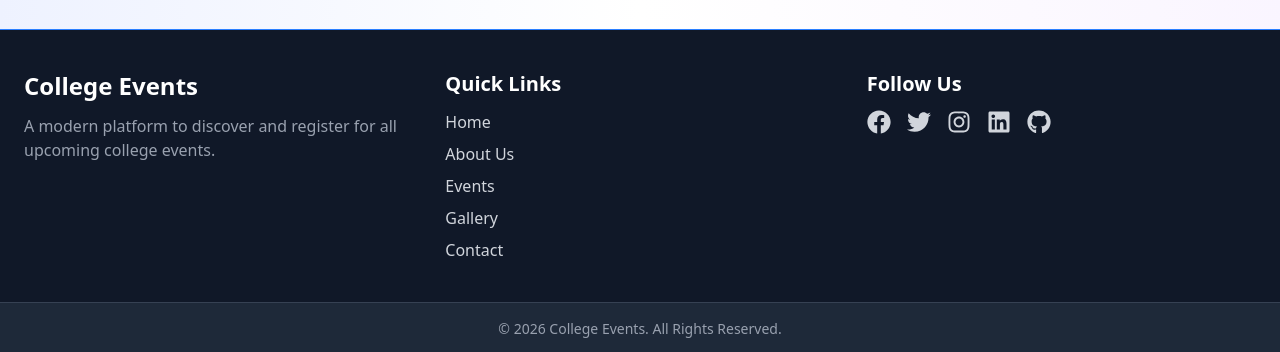
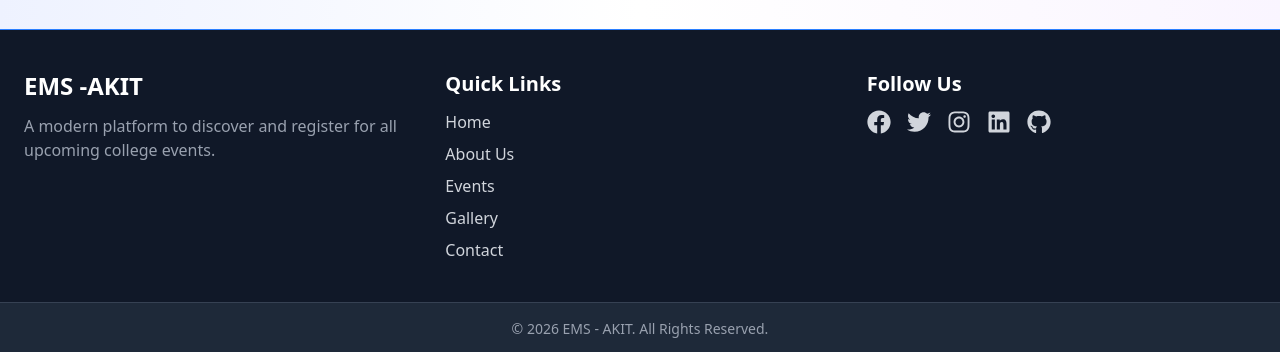
Before and after one commit to ak-sudo/ems-akit, a React (Vite) app in the folder client/: page / in a window 1280 px wide. Shown: the part 1591-1943 px from the top of the page. Built offline with nearby package versions, Linux system fonts and the light colour scheme; no server answers.

Commit message:
Update footer branding from 'College Events' to 'EMS - AKIT'

```diff
--- a/client/src/components/landing/footer.jsx
+++ b/client/src/components/landing/footer.jsx
@@ -8,7 +8,7 @@ export default function Footer() {
 
         {/* Brand / Logo Section */}
         <div>
-          <h2 className="text-2xl font-bold text-white mb-3">College Events</h2>
+          <h2 className="text-2xl font-bold text-white mb-3">EMS -AKIT</h2>
           <p className="text-gray-400">
             A modern platform to discover and register for all upcoming college events.
           </p>
@@ -41,7 +41,7 @@ export default function Footer() {
 
       {/* Bottom Copyright Bar */}
       <div className="bg-gray-800 text-center text-gray-400 py-4 text-sm border-t border-gray-700">
-        © {new Date().getFullYear()} College Events. All Rights Reserved.
+        © {new Date().getFullYear()} EMS - AKIT. All Rights Reserved.
       </div>
     </footer>
   );
```
